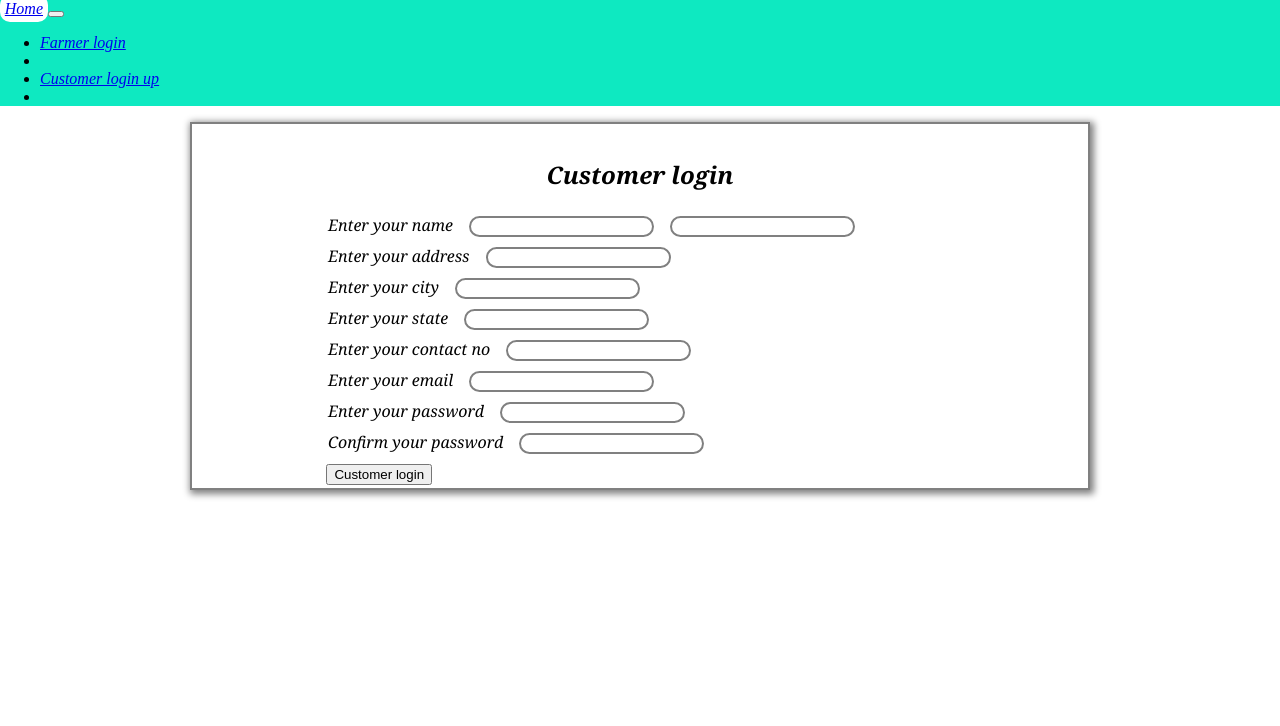
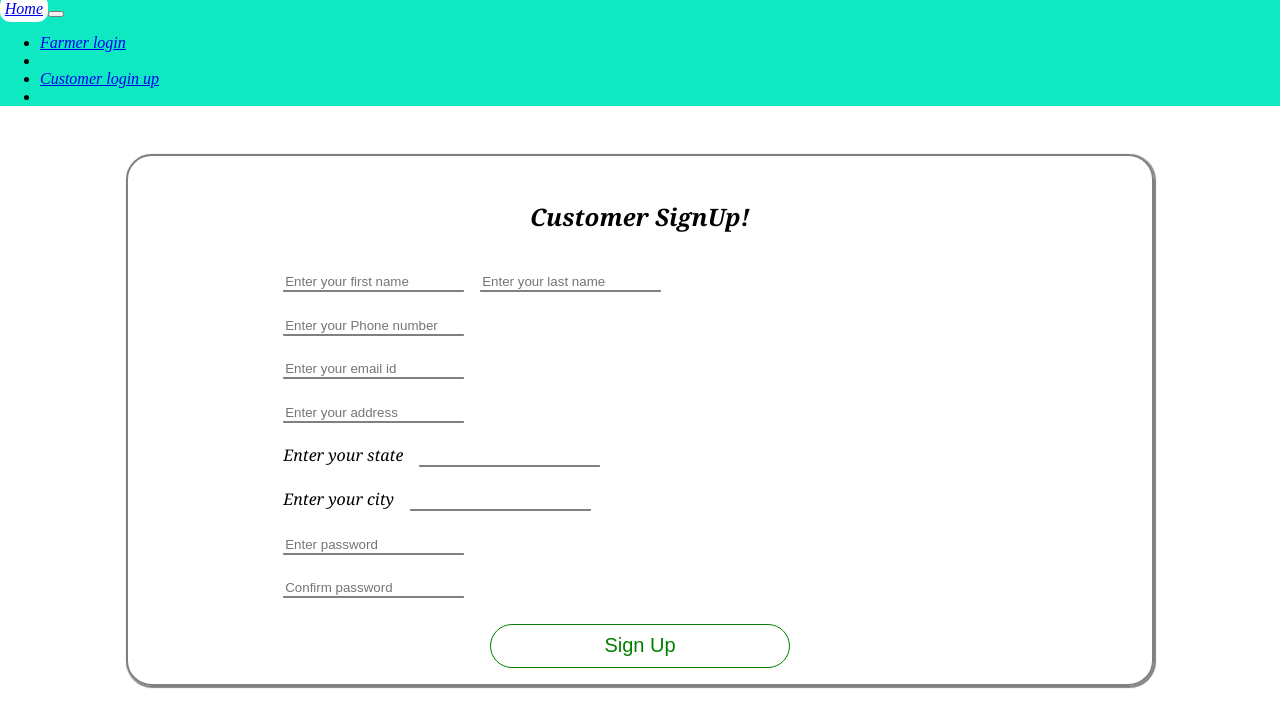
Before and after one commit to parthSoni4/DBMSProject, a React (Create React App) app in the folder client/my-app/: page /customer_login in a window 1280 px wide. Shown: the top 726 px of the page. Built offline with nearby package versions, Linux system fonts and the light colour scheme; the HTML template or start-up script is replaced by a standard one.

Commit message:
Code updated (styling) - Dishanth

```diff
--- a/client/my-app/src/Components/CustomerSignup.js
+++ b/client/my-app/src/Components/CustomerSignup.js
@@ -33,44 +33,45 @@ export default function CustomerSignup() {
   return (
     <>
        <main>
-        <h2 className="my-3">Customer login</h2>
+        <h2 className="my-3">Customer SignUp!</h2>
         <div className="input-group">
 
-        <label htmlFor="" className="form-label">Enter your name</label>
-        <input type="text" className="form-control" onChange={(e)=>{changefname(e.target.value);}} />
-        <input type="text" className="form-control" onChange={(e)=>{changeLname(e.target.value);}}/>
+        {/*<label htmlFor="" className="form-label">Enter your name</label>*/}
+        <input type="text" placeholder="Enter your first name" className="form-control" onChange={(e)=>{changefname(e.target.value);}} />
+        <input type="text" placeholder="Enter your last name" className="form-control" onChange={(e)=>{changeLname(e.target.value);}}/>
         </div>
         <div className="input-group">
-            <label htmlFor="" className="form-label">Enter your address</label>
-            <input type="text" className="form-control" onChange={(e)=>{changeAddress(e.target.value);}} />
+            {/*<label htmlFor="" className="form-label">Enter your contact no</label>*/}
+            <input type="text" placeholder="Enter your Phone number"  className="form-control" onChange={(e)=>{changeContact_no(e.target.value);}} />
+        </div>
+        <div className="input-group">
+            {/*<label htmlFor="" className="form-label">Enter your email</label>*/}
+            <input type="email" placeholder="Enter your email id"  className="form-control" onChange={(e)=>{changeEmail(e.target.value);}} />
+        </div>
+
+        <div className="input-group">
+            {/*<label htmlFor="" className="form-label">Enter your address</label>*/}
+            <input type="text" placeholder="Enter your address" className="form-control" onChange={(e)=>{changeAddress(e.target.value);}} />
+        </div>
+        <div className="input-group">
+            <label htmlFor="" className="form-label">Enter your state</label>
+            <input type="text" className='form-control' onChange={(e)=>{changeCity(e.target.value);}}/>
         </div>
         <div className="input-group">
             <label htmlFor="" className="form-label">Enter your city</label>
+            <input type="text" className="form-control" onChange={(e)=>{changeState(e.target.value);}}/>
+        </div>
 
-            <input type="text" className='form-control' onChange={(e)=>{changeCity(e.target.value);}}/>
+        <div  className="input-group">
+            {/*<label htmlFor="" className="form-label">Enter your password</label>*/}
+            <input type="text" placeholder="Enter password" className="form-control" onChange={(e)=>{changePassword(e.target.value);}}/>
         </div>
         <div className="input-group">
-            <label htmlFor="" className="form-label">Enter your state</label>
-            <input type="text" className="form-control" onChange={(e)=>{changeState(e.target.value);}}/>
+            {/*<label htmlFor="" className="form-label">Confirm your password</label>*/}
+            <input type="text" placeholder="Confirm password"  className="form-control" />
         </div>
-        <div className="input-group">
-            <label htmlFor="" className="form-label">Enter your contact no</label>
-            <input type="text" className="form-control" onChange={(e)=>{changeContact_no(e.target.value);}} />
-        </div>
-        <div className="input-group">
-            <label htmlFor="" className="form-label">Enter your email</label>
-            <input type="email" className="form-control" onChange={(e)=>{changeEmail(e.target.value);}} />
-        </div>
-        <div  className="input-group">
-            <label htmlFor="" className="form-label">Enter your password</label>
-            <input type="text" className="form-control" onChange={(e)=>{changePassword(e.target.value);}}/>
-        </div>
-        <div className="input-group">
-            <label htmlFor="" className="form-label">Confirm your password</label>
-            <input type="text" className="form-control" />
-        </div>
-        <div className="input-group">
-            <button onClick={customer_login}>Customer login</button>
+        <div className="mb-3">
+            <button class="buton" onClick={customer_login}>Sign Up</button>
         </div>
        </main>
     </>
--- a/client/my-app/src/Components/Form.css
+++ b/client/my-app/src/Components/Form.css
@@ -1,22 +1,24 @@
+
 form,main {
     /* border: 2px solid yellow; */
     margin: auto;
-    box-shadow: 2px 2px 7px 2px grey;
+    box-shadow: 1px 1px 1px 1px grey;
+    border-radius: 1.6em;
     margin-top: 1.9rem;
-    padding-top: 0.9rem;
-    margin-bottom: 5rem;
+    padding-top: 1.5rem;
 }
 input {
     margin: 0.5rem;
 }
-main:hover {
-    box-shadow: 2px 2px 14px 3px grey;
 
-}
 .input-group > .form-control,
 input#formFile.form-control {
     border: 2px solid grey;
-    border-radius: 14px !important;
+    border-top:none;
+    border-left:none;
+    border-right:none;
+    border-radius: 1px !important;
+    margin-top: 0.2rem;
 }
 #button {
     border-radius: 12px !important;
@@ -29,10 +31,11 @@ input#formFile.form-control {
 .input-group {
     width: 70%;
     margin: 0.2rem;
+    margin-top: 1rem;
 }
 form , main{
     border: 2px solid grey;
-    width: 70%;
+    width: 80%;
     display: flex;
     margin: auto;
     flex-direction: column;
@@ -42,8 +45,23 @@ form , main{
 label,
 input {
     margin: 0.1rem 0.9rem 0.1rem 0.1rem;
-    border-radius: 10px;
 }
-.input {
-    border-radius: 20px !important;
+
+.buton {
+    margin-top: 1.3rem;
+    margin-bottom: 1rem;
+    font-size: 20px;
+    border: 1px solid green;
+    width:15em;
+    height: 5.5vh;
+    border-radius: 2em;
+    background-color: white;
+    color:green;
 }
+.buton:hover{
+    background-color: green;
+    color:white;
+}
+main{
+    margin-top: 3rem;
+}
--- a/client/my-app/src/Components/Form.js
+++ b/client/my-app/src/Components/Form.js
@@ -38,59 +38,59 @@ export default function Form() {
     <>
     <main>
 
-        <h2 className="my-3">Farmer's Login</h2>
+        <h2 className="my-3">Farmer SignUp!</h2>
         <div className="input-group">
           {/* <span className="input-group-text">First and last name</span>
            */}
-           <label htmlFor="" className="form-label">Enter your first and last name</label>
-          <input type="text" aria-label="First name" className="our-form form-control" onChange={(e)=>{ChangefName(e.target.value);}} />
-          <input type="text" aria-label="Last name" className="form-control" onChange={(e)=>{ChangelName(e.target.value);}}/>
+           {/*<label htmlFor="" className="form-label">Enter your first and last name</label>*/}
+          <input type="text" placeholder="Enter your first name ..." aria-label="First name" className="our-form form-control" onChange={(e)=>{ChangefName(e.target.value);}} />
+          <input type="text" placeholder="Enter your last name ..." aria-label="Last name" className="form-control" onChange={(e)=>{ChangelName(e.target.value);}}/>
         </div>
         <div className="input-group">
           {/* <span className="input-group-text">Enter age</span> */}
-          <label htmlFor="" className="form-label">Enter your age</label>
-          <input type="number" className="form-control" onChange={(e)=>{ChangeAge(e.target.value);}} />
+          {/*<label htmlFor="" className="form-label">Enter your age</label>*/}
+          <input type="number" placeholder="Enter your age ..." className="form-control" onChange={(e)=>{ChangeAge(e.target.value);}} />
         </div>
 
         <div className="input-group">
-          <label htmlFor="" className="form-label">Enter your aadhar card no</label>
-          <input type="text" className="form-control" onChange={(e)=>{changeAadhar_no(e.target.value);}}/>
+         {/* <label htmlFor="" className="form-label">Enter your aadhar card no</label>*/}
+          <input type="text" placeholder="Enter your aadhar number ..." className="form-control" onChange={(e)=>{changeAadhar_no(e.target.value);}}/>
         </div>
         <div className="input-group">
-          <label htmlFor="" className="form-label">Enter your unique ID</label>
-          <input type="text" className="form-control" onChange={(e)=>{changeUnique_id(e.target.value);}}/>
+          {/*<label htmlFor="" className="form-label">Enter your unique ID</label>*/}
+          <input type="text" placeholder="Enter your unique id ..." className="form-control" onChange={(e)=>{changeUnique_id(e.target.value);}}/>
       {/* <form action="farmer_login" method="POST"> */}
         </div>
         <div className="input-group">
-          <label htmlFor="" className="form-label">Enter your phone no</label>
-          <input type="text" className="form-control"onChange={(e)=>{changePhone_no(e.target.value);}} />
+          {/*<label htmlFor="" className="form-label">Enter your phone no</label>*/}
+          <input type="text" placeholder="Enter your phone number ..." className="form-control"onChange={(e)=>{changePhone_no(e.target.value);}} />
         </div>
         <div className="input-group">
-        <label htmlFor="" className="form-label">Enter your city</label>
+        <label htmlFor="" className="form-label">Select your state</label>
           <input type="text" className="form-control" onChange={(e)=>{changeCity(e.target.value);}}/>
         </div>
         <div className="input-group">
-          <label htmlFor="" className="form-label">Enter your state</label>
+          <label htmlFor="" className="form-label">Select your city</label>
           <input type="text" className="form-control" onChange={(e)=>{changeState(e.target.value);}}/>
         </div>
         <div className="input-group">
-          <label htmlFor="" className="form-label">Pincode</label>
-          <input type="text" className="form-control" onChange={(e)=>{changePincode(e.target.value);}}/>
+          {/*<label htmlFor="" className="form-label">Pincode</label>*/}
+          <input type="text" placeholder="Enter your pincode ..." className="form-control" onChange={(e)=>{changePincode(e.target.value);}}/>
         </div>
         <div className="input-group">
-          <label htmlFor="" className="form-label">Enter your password</label>
-          <input type="text" className="form-control" onChange={(e)=>{changePassword(e.target.value);}}/>
+          {/*<label htmlFor="" className="form-label">Enter your password</label>*/}
+          <input type="text" placeholder="Enter password ..." className="form-control" onChange={(e)=>{changePassword(e.target.value);}}/>
         </div>
         <div className="input-group">
-          <label htmlFor="" className="form-label">Confirm password</label>
-          <input type="text" className="form-control" />
+          {/*<label htmlFor="" className="form-label">Confirm password</label>*/}
+          <input type="text" placeholder="Confirm password ..." className="form-control" />
         </div>
         <div className="mb-3">
           {/* <input type="text" className="form-control" /> */}
 
         </div>
-        <div className="mb-3" >
-           <button onClick={farmer_login}>Farmer login</button>
+        <div class="mb-3">
+           <button class="buton" onClick={farmer_login}>Sign Up</button>
         </div>
 
 
```
